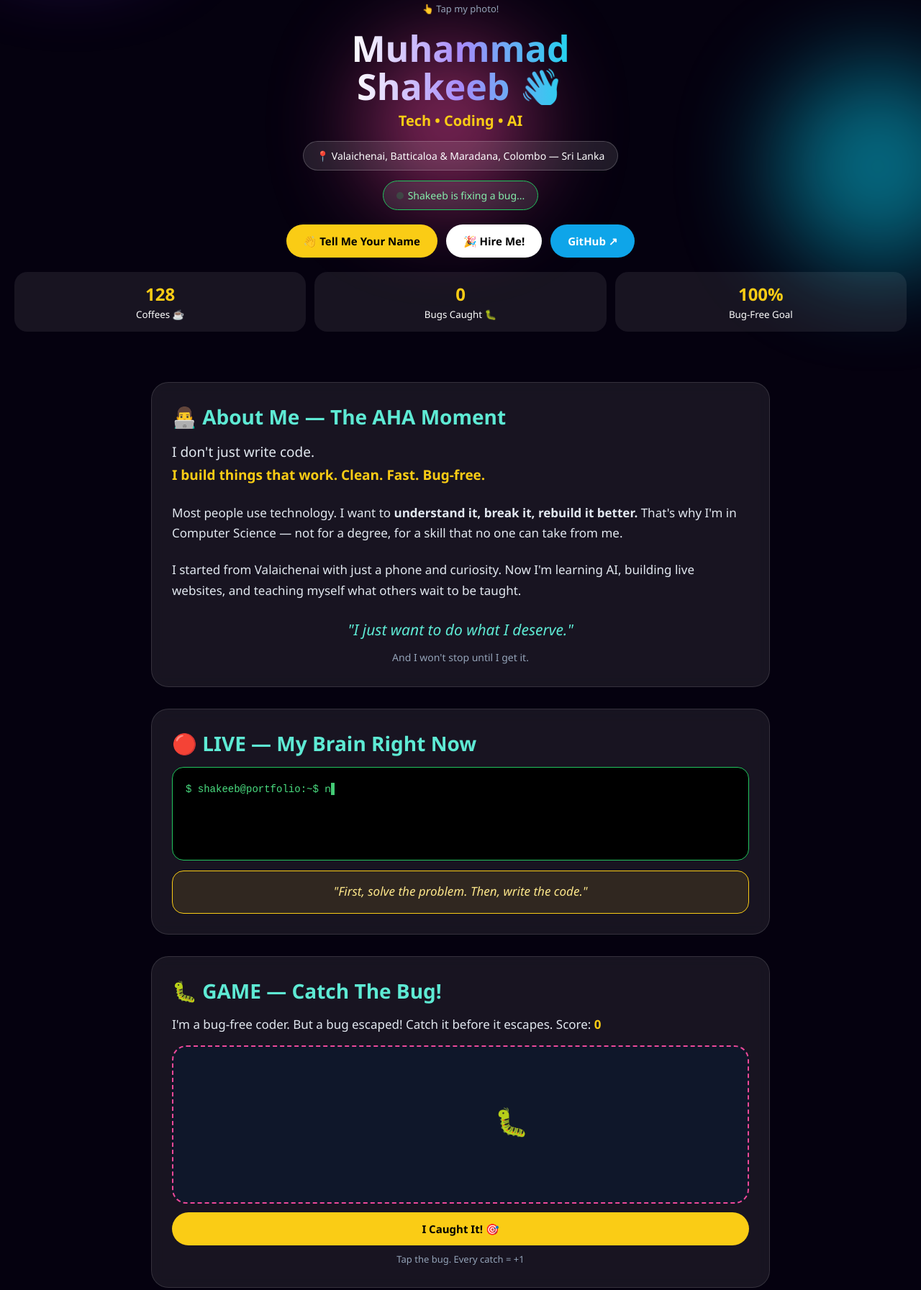
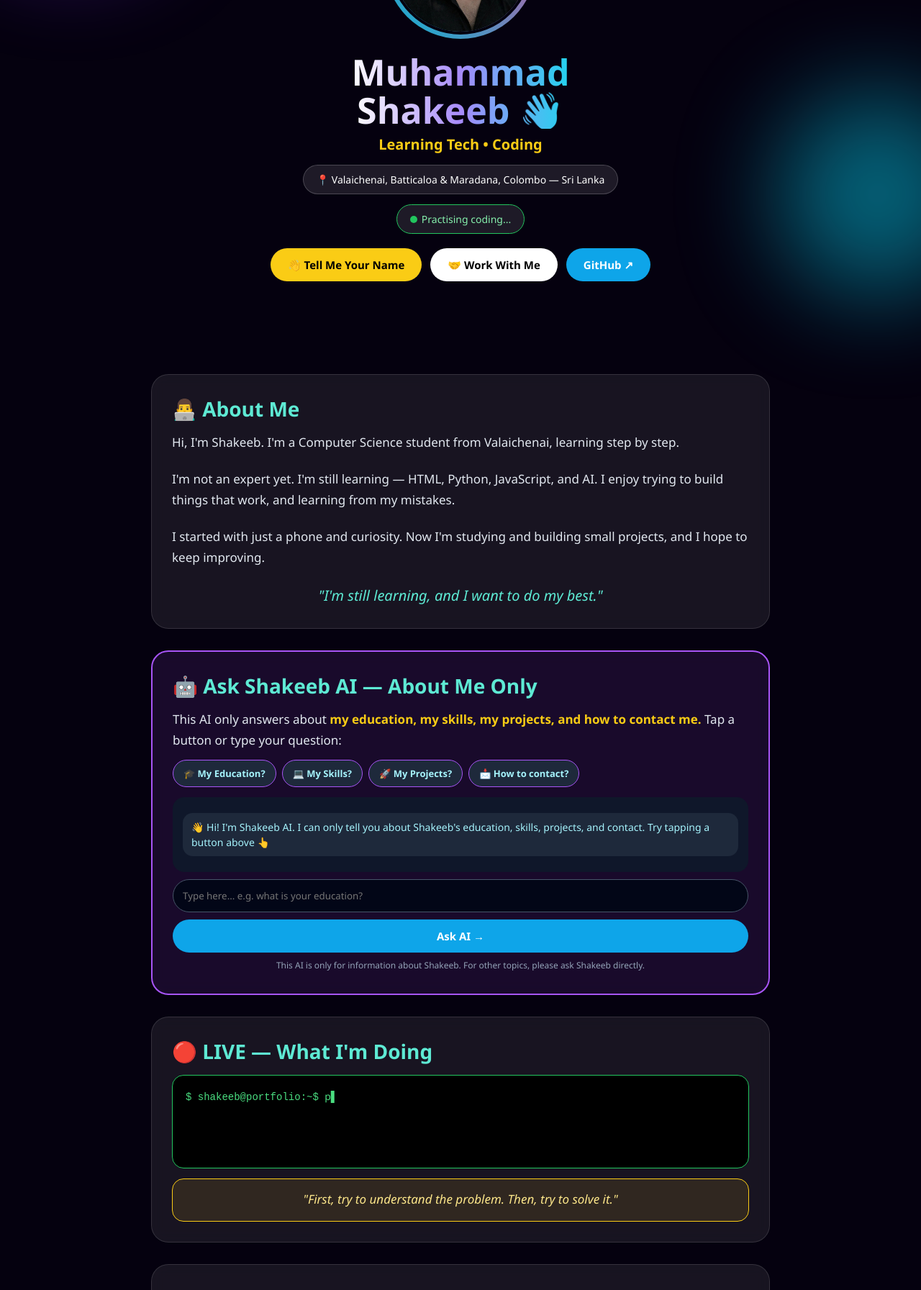
Before and after one commit to mskb2005/my-portfolio, a plain HTML site: page index.html in a window 1280 px wide. Shown: the part 310-2103 px from the top of the page at 72% size. Drawn offline with Linux system fonts and the light colour scheme.

Commit message:
Update index.html

```diff
--- a/index.html
+++ b/index.html
@@ -3,28 +3,24 @@
 <head>
 <meta charset="UTF-8">
 <meta name="viewport" content="width=device-width, initial-scale=1.0">
-<title>Muhammad Shakeeb | The Experience</title>
+<title>Muhammad Shakeeb | Portfolio</title>
 <style>
 *{margin:0;padding:0;box-sizing:border-box;font-family:'Segoe UI',sans-serif}
 body{background:#05010f;color:white;overflow-x:hidden}
-.orb{position:fixed;border-radius:50%;filter:blur(70px);opacity:.6;z-index:0;animation:float 8s ease-in-out infinite}
+.orb{position:fixed;border-radius:50%;filter:blur(70px);opacity:.55;z-index:0}
 .o1{width:300px;height:300px;background:#7c3aed;top:-50px;left:-50px}
-.o2{width:280px;height:280px;background:#06b6d4;bottom:10%;right:-80px;animation-delay:2s}
-.o3{width:220px;height:220px;background:#ec4899;top:50%;left:40%;animation-delay:4s}
-@keyframes float{0%,100%{transform:translateY(0)}50%{transform:translateY(-40px)}}
-nav{position:fixed;top:0;width:100%;z-index:99;display:flex;justify-content:center;gap:14px;padding:14px;background:rgba(0,0,0,.65);backdrop-filter:blur(12px)}
+.o2{width:280px;height:280px;background:#06b6d4;bottom:10%;right:-80px}
+nav{position:fixed;top:0;width:100%;z-index:99;display:flex;justify-content:center;gap:14px;padding:14px;background:rgba(0,0,0,.65);backdrop-filter:blur(12px);flex-wrap:wrap}
 nav a{color:#5eead4;text-decoration:none;font-weight:700;font-size:13px}
 .hero{min-height:100vh;display:flex;flex-direction:column;align-items:center;justify-content:center;text-align:center;padding:95px 20px 40px;position:relative;z-index:1}
-.photo-wrap{width:210px;height:210px;border-radius:50%;padding:6px;background:linear-gradient(45deg,#a855f7,#06b6d4,#ec4899,#facc15);background-size:300% 300%;animation:grad 4s linear infinite;cursor:pointer}
-@keyframes grad{0%{background-position:0%}100%{background-position:300%}}
+.photo-wrap{width:210px;height:210px;border-radius:50%;padding:6px;background:linear-gradient(45deg,#a855f7,#06b6d4,#ec4899,#facc15);background-size:300% 300%;cursor:pointer}
 .photo-wrap img{width:100%;height:100%;object-fit:cover;border-radius:50%;border:4px solid #05010f}
 h1{font-size:50px;line-height:1.05;margin:20px 0 8px;background:linear-gradient(90deg,#fff,#a78bfa,#22d3ee);-webkit-background-clip:text;-webkit-text-fill-color:transparent}
 .typing{color:#facc15;font-size:20px;font-weight:700;min-height:28px}
 .badge{margin-top:14px;background:rgba(255,255,255,.1);border:1px solid rgba(255,255,255,.2);padding:10px 18px;border-radius:999px;font-size:14px}
-.live-dot{display:inline-block;width:10px;height:10px;background:#22c55e;border-radius:50%;margin-right:6px;animation:blink 1s infinite}
-@keyframes blink{0%,100%{opacity:1}50%{opacity:.2}}
+.live-dot{display:inline-block;width:10px;height:10px;background:#22c55e;border-radius:50%;margin-right:6px}
 .btns{display:flex;gap:12px;margin-top:20px;flex-wrap:wrap;justify-content:center}
-.btn{padding:13px 24px;border-radius:999px;text-decoration:none;font-weight:800;transition:.3s;border:none;cursor:pointer;font-size:15px}
+.btn{padding:13px 24px;border-radius:999px;text-decoration:none;font-weight:800;border:none;cursor:pointer;font-size:15px}
 .btn-w{background:white;color:black}.btn-b{background:#0ea5e9;color:white}.btn-y{background:#facc15;color:black}
 section{max-width:900px;margin:30px auto;padding:0 20px;position:relative;z-index:1}
 .card{background:rgba(255,255,255,.08);border:1px solid rgba(255,255,255,.12);border-radius:24px;padding:28px;margin-bottom:24px;backdrop-filter:blur(10px)}
@@ -39,95 +35,87 @@ section{max-width:900px;margin:30px auto;padding:0 20px;position:relative;z-inde
 .project b{color:#facc15;font-size:18px}
 .terminal{background:#000;border:1px solid #22c55e;border-radius:16px;padding:18px;text-align:left;font-family:monospace;font-size:14px;line-height:1.6;min-height:130px;color:#4ade80}
 .quote-box{margin-top:14px;background:rgba(250,204,21,.1);border:1px solid #facc15;border-radius:16px;padding:16px;text-align:center;color:#fde68a;font-style:italic;font-size:17px;min-height:60px}
-.game-box{background:#0f172a;border:2px dashed #ec4899;border-radius:20px;height:220px;position:relative;overflow:hidden;margin-top:14px}
-#bug{position:absolute;font-size:38px;cursor:pointer;transition:.3s;user-select:none}
-#bug:hover{transform:scale(1.2)}
-.chat{background:#0f172a;border-radius:16px;padding:14px;margin-top:14px;max-height:240px;overflow-y:auto;text-align:left}
+/* AI - SPECIFIC SECTION */
+.ai-card{border:2px solid #a855f7 !important;background:rgba(168,85,247,.12) !important}
+.quick{display:flex;flex-wrap:wrap;gap:8px;margin:12px 0}
+.quick button{background:#1e293b;color:#a5f3fc;border:1px solid #a855f7;padding:9px 14px;border-radius:999px;font-size:13px;font-weight:700;cursor:pointer}
+.chat{background:#0f172a;border-radius:16px;padding:14px;margin-top:14px;max-height:260px;overflow-y:auto;text-align:left}
 .msg{padding:9px 12px;border-radius:14px;margin:8px 0;font-size:14px;line-height:1.5}
 .ai{background:#1e293b;color:#a5f3fc}
 .you{background:#2563eb;color:white;text-align:right}
 input{width:100%;padding:13px;border-radius:999px;border:1px solid #475569;background:#020617;color:white;outline:none;margin-top:10px}
-.spark{position:fixed;width:8px;height:8px;border-radius:50%;pointer-events:none;z-index:999;animation:fall .8s forwards}
-@keyframes fall{to{transform:translateY(30px) scale(0);opacity:0}}
 .contact a{display:block;text-align:center;padding:15px;border-radius:16px;margin-top:12px;text-decoration:none;font-weight:800;color:white}
 footer{text-align:center;padding:30px;color:#94a3b8;font-size:13px;position:relative;z-index:1}
 </style>
 </head>
 <body>
-<div class="orb o1"></div><div class="orb o2"></div><div class="orb o3"></div>
-<nav><a href="#about">About</a><a href="#live">LIVE</a><a href="#game">Game</a><a href="#ai">Ask AI</a><a href="#edu">Education</a><a href="#contact">Contact</a></nav>
+<div class="orb o1"></div><div class="orb o2"></div>
+<nav><a href="#about">About</a><a href="#ai">Shakeeb AI</a><a href="#live">LIVE</a><a href="#edu">Education</a><a href="#skills">Skills</a><a href="#contact">Contact</a></nav>
 
 <div class="hero">
   <div class="photo-wrap" onclick="tapPhoto()"><img src="IMG-20261120-WA0055.jpg" alt="Muhammad Shakeeb"></div>
-  <p style="font-size:13px;color:#94a3b8;margin-top:8px">👆 Tap my photo!</p>
-  <h1 id="welcomeTitle">Muhammad<br>Shakeeb 👋</h1>
+  <h1>Muhammad<br>Shakeeb 👋</h1>
   <div class="typing" id="typing"></div>
   <div class="badge">📍 Valaichenai, Batticaloa & Maradana, Colombo — Sri Lanka</div>
-  <div class="badge" style="border-color:#22c55e;color:#86efac"><span class="live-dot"></span><span id="liveStatus">Shakeeb is coding right now...</span></div>
+  <div class="badge" style="border-color:#22c55e;color:#86efac"><span class="live-dot"></span><span id="liveStatus">Learning and building...</span></div>
   <div class="btns">
     <button class="btn btn-y" onclick="askName()">👋 Tell Me Your Name</button>
-    <button class="btn btn-w" onclick="hireMe()">🎉 Hire Me!</button>
+    <button class="btn btn-w" onclick="hireMe()">🤝 Work With Me</button>
     <a class="btn btn-b" href="https://github.com/mskb2005" target="_blank">GitHub ↗</a>
-  </div>
-  <div style="display:flex;gap:12px;margin-top:20px;width:100%">
-    <div style="flex:1;background:rgba(255,255,255,.08);padding:14px;border-radius:18px"><b style="font-size:24px;color:#facc15" id="coffeeCount">127</b><br><small>Coffees ☕</small></div>
-    <div style="flex:1;background:rgba(255,255,255,.08);padding:14px;border-radius:18px"><b style="font-size:24px;color:#facc15" id="bugScore">0</b><br><small>Bugs Caught 🐛</small></div>
-    <div style="flex:1;background:rgba(255,255,255,.08);padding:14px;border-radius:18px"><b style="font-size:24px;color:#facc15">100%</b><br><small>Bug-Free Goal</small></div>
   </div>
 </div>
 
 <section id="about"><div class="card">
-<h2>👨‍💻 About Me — The AHA Moment</h2>
-<p style="font-size:19px">I don't just write code.<br><b style="color:#facc15">I build things that work. Clean. Fast. Bug-free.</b></p><br>
-<p>Most people use technology. I want to <b>understand it, break it, rebuild it better.</b> That's why I'm in Computer Science — not for a degree, for a skill that no one can take from me.</p><br>
-<p>I started from Valaichenai with just a phone and curiosity. Now I'm learning AI, building live websites, and teaching myself what others wait to be taught.</p><br>
-<p style="color:#5eead4;font-style:italic;font-size:21px;text-align:center">"I just want to do what I deserve."</p>
-<p style="text-align:center;color:#94a3b8;font-size:14px;margin-top:8px">And I won't stop until I get it.</p>
+<h2>👨‍💻 About Me</h2>
+<p>Hi, I'm Shakeeb. I'm a Computer Science student from Valaichenai, learning step by step.</p><br>
+<p>I'm not an expert yet. I'm still learning — HTML, Python, JavaScript, and AI. I enjoy trying to build things that work, and learning from my mistakes.</p><br>
+<p>I started with just a phone and curiosity. Now I'm studying and building small projects, and I hope to keep improving.</p><br>
+<p style="color:#5eead4;font-style:italic;font-size:20px;text-align:center">"I'm still learning, and I want to do my best."</p>
+</div></section>
+
+<!-- SHAKEEB AI - SPECIFIC PLACE : RIGHT AFTER ABOUT, ONLY ABOUT SHAKEEB -->
+<section id="ai"><div class="card ai-card">
+<h2>🤖 Ask Shakeeb AI — About Me Only</h2>
+<p>This AI only answers about <b style="color:#facc15">my education, my skills, my projects, and how to contact me.</b> Tap a button or type your question:</p>
+<div class="quick">
+<button onclick="quickAsk('education')">🎓 My Education?</button>
+<button onclick="quickAsk('skills')">💻 My Skills?</button>
+<button onclick="quickAsk('projects')">🚀 My Projects?</button>
+<button onclick="quickAsk('contact')">📩 How to contact?</button>
+</div>
+<div class="chat" id="chat"><div class="msg ai">👋 Hi! I'm Shakeeb AI. I can only tell you about Shakeeb's education, skills, projects, and contact. Try tapping a button above 👆</div></div>
+<input id="qInput" placeholder="Type here... e.g. what is your education?" onkeypress="if(event.key==='Enter') askAI()">
+<button class="btn btn-b" style="width:100%;margin-top:10px" onclick="askAI()">Ask AI →</button>
+<p style="font-size:12px;color:#94a3b8;margin-top:8px;text-align:center">This AI is only for information about Shakeeb. For other topics, please ask Shakeeb directly.</p>
 </div></section>
 
 <section id="live"><div class="card">
-<h2>🔴 LIVE — My Brain Right Now</h2>
-<div class="terminal" id="terminal">$ shakeeb@portfolio:~$ <span id="termText"></span><span style="animation:blink .8s infinite">▌</span></div>
-<div class="quote-box" id="quoteBox">Loading mindset...</div>
-</div></section>
-
-<section id="game"><div class="card">
-<h2>🐛 GAME — Catch The Bug!</h2>
-<p>I'm a bug-free coder. But a bug escaped! Catch it before it escapes. Score: <b style="color:#facc15" id="score2">0</b></p>
-<div class="game-box" id="gameBox"><div id="bug" onclick="catchBug()">🐛</div></div>
-<button class="btn btn-y" style="margin-top:12px;width:100%" onclick="catchBug()">I Caught It! 🎯</button>
-<p style="font-size:13px;color:#94a3b8;text-align:center;margin-top:8px">Tap the bug. Every catch = +1</p>
-</div></section>
-
-<section id="ai"><div class="card">
-<h2>🤖 Ask Shakeeb AI</h2>
-<p>Ask me anything — who am I? What do I do? Am I good at coding?</p>
-<div class="chat" id="chat"><div class="msg ai">👋 Hey! I'm Shakeeb AI. Ask me "who are you" or "what is your dream" 👇</div></div>
-<input id="qInput" placeholder="Type here... e.g. what is your dream?" onkeypress="if(event.key==='Enter') askAI()">
-<button class="btn btn-b" style="width:100%;margin-top:10px" onclick="askAI()">Ask AI →</button>
+<h2>🔴 LIVE — What I'm Doing</h2>
+<div class="terminal" id="terminal">$ shakeeb@portfolio:~$ <span id="termText"></span><span>▌</span></div>
+<div class="quote-box" id="quoteBox">Loading...</div>
 </div></section>
 
 <section id="edu"><div class="card">
 <h2>🎓 Education Journey</h2>
 <div class="edu"><b>Now — BSc in Computer Science</b><br><span>Open University of Sri Lanka (OUSL)<br>Also studying Chemistry & Physics</span><br><a class="official" href="https://ou.ac.lk" target="_blank">🌐 Visit Official OUSL Website → ou.ac.lk</a></div>
-<div class="edu"><b>Completed — Diploma in IT & AI</b><br><span>CASED Institute, Sri Lanka</span><br><a class="official" href="https://casedgl.org" target="_blank">🌐 Visit Official CASED Website → casedgl.org</a></div>
+<div class="edu"><b>Completed — Diploma in IT & AI</b><br><span>CASED Institute, Sri Lanka</span><br><a class="official" href="https://share.google/3Szfp0XyzKnJTM7Jy" target="_blank">🌐 Visit Official CASED Website →</a></div>
 <div class="edu"><b>School — BT/BC Annoor National School</b><br><span>Valaichenai, Batticaloa — Where my journey started</span></div>
 </div></section>
 
 <section id="skills"><div class="card">
-<h2>📊 My Power Levels</h2>
-<p>HTML & CSS</p><div class="bar-bg"><div class="bar" data-w="95%"></div></div>
-<p>Python</p><div class="bar-bg"><div class="bar" data-w="85%"></div></div>
-<p>JavaScript</p><div class="bar-bg"><div class="bar" data-w="80%"></div></div>
-<p>AI & Machine Learning</p><div class="bar-bg"><div class="bar" data-w="88%"></div></div>
-<p>Bug-Free Coding</p><div class="bar-bg"><div class="bar" data-w="100%"></div></div>
+<h2>📊 What I'm Learning</h2>
+<p style="font-size:14px;color:#94a3b8;margin-bottom:12px">These are not expert levels — just what I'm practising and improving every day.</p>
+<p>HTML & CSS</p><div class="bar-bg"><div class="bar" data-w="85%"></div></div>
+<p>Python</p><div class="bar-bg"><div class="bar" data-w="75%"></div></div>
+<p>JavaScript</p><div class="bar-bg"><div class="bar" data-w="70%"></div></div>
+<p>AI & Machine Learning — Learning</p><div class="bar-bg"><div class="bar" data-w="65%"></div></div>
 </div></section>
 
 <section id="projects"><div class="card">
 <h2>🚀 My Projects</h2>
-<div class="project"><b>1. This Website — The Experience</b><p>You are playing with it right now! Built from my phone.</p></div>
-<div class="project"><b>2. AI Learning Projects</b><p>Exploring AI, experimenting with code, building smart apps.</p></div>
-<div class="project"><b>3. Next Project — Coming Soon...</b><p>Something bigger is coming. Follow me to see it first!</p></div>
+<div class="project"><b>1. This Website</b><p>You are seeing it right now. Built from my phone, while learning.</p></div>
+<div class="project"><b>2. AI Learning Projects</b><p>Small experiments while learning AI and coding.</p></div>
+<div class="project"><b>3. Next Project — Coming Soon...</b><p>I'm planning something new. I'll share it when it's ready.</p></div>
 </div></section>
 
 <section id="contact"><div class="card">
@@ -145,20 +133,27 @@ footer{text-align:center;padding:30px;color:#94a3b8;font-size:13px;position:rela
 <footer>Made with ❤️ by Muhammad Shakeeb • 2026<br>Valaichenai • Batticaloa • Colombo</footer>
 
 <script>
-const texts=["BSc Computer Science Student","Tech • Coding • AI","Bug-Free Code Builder","Future AI Developer"];
+const texts=["BSc Computer Science Student","Learning Tech • Coding • AI","Still Learning, Still Building"];
 let ti=0,ci=0,del=false;
 function type(){let cur=texts[ti];document.getElementById("typing").textContent=del?cur.slice(0,--ci):cur.slice(0,++ci);if(!del&&ci==cur.length){del=true;setTimeout(type,1200);return}if(del&&ci==0){del=false;ti=(ti+1)%texts.length}setTimeout(type,del?40:80);} type();
-const statuses=["Shakeeb is coding right now...","Shakeeb is fixing a bug...","Shakeeb is learning AI...","Shakeeb is thinking of next project...","Shakeeb is building something new...","Shakeeb is debugging like a pro..."];let si=0;setInterval(()=>{document.getElementById("liveStatus").textContent=statuses[si];si=(si+1)%statuses.length},3000);
-const codeLines=["git add .","git commit -m 'made it better'","python ai.py -> learning...","npm run build -> SUCCESS ✅","print('I will do what I deserve')","while alive: keep_coding()","// no bugs here. only features."];let li=0,char=0;function termType(){let line=codeLines[li];document.getElementById("termText").textContent=line.slice(0,++char);if(char>=line.length){setTimeout(()=>{li=(li+1)%codeLines.length;char=0},1200)}setTimeout(termType,55)}termType();
-const quotes=["\"First, solve the problem. Then, write the code.\"","\"I don't wait for opportunity. I build it.\"","\"Bug-free is not luck. It's discipline.\"","\"From Valaichenai to the world — with just a phone and a dream.\"","\"Code is my language. AI is my future.\"","\"I just want to do what I deserve.\""];let qi=0;setInterval(()=>{document.getElementById("quoteBox").textContent=quotes[qi];qi=(qi+1)%quotes.length},5000);document.getElementById("quoteBox").textContent=quotes[0];
-let coffee=127;setInterval(()=>{coffee++;document.getElementById("coffeeCount").textContent=coffee},4000);
-function askName(){let n=prompt("What's your name?");if(n){document.getElementById("welcomeTitle").innerHTML="Welcome, "+n+"! 👋<br><span style='font-size:22px;color:#facc15'>I'm Muhammad Shakeeb</span>";alert("Welcome "+n+"! Thanks for visiting my site ❤️")}}
-function tapPhoto(){let msgs=["Ouch! 😆","Hey! That tickles 😂","You found my secret! I'm Shakeeb!","Stop tapping me! 😅","Okay okay, I love you too ❤️"];alert(msgs[Math.floor(Math.random()*msgs.length)])}
-function hireMe(){for(let i=0;i<60;i++){let s=document.createElement("div");s.textContent=["🎉","⭐","🔥","💻","❤️"][Math.floor(Math.random()*5)];s.style.cssText="position:fixed;left:"+(Math.random()*100)+"vw;top:-20px;font-size:28px;z-index:999;animation:fall2 2s forwards";document.body.appendChild(s);setTimeout(()=>s.remove(),2000)}alert("THANK YOU! 🎉 Shakeeb will contact you soon!");let st=document.createElement("style");st.textContent="@keyframes fall2{to{transform:translateY(110vh) rotate(360deg)}}";document.head.appendChild(st)}
-let score=0;function catchBug(){score++;document.getElementById("bugScore").textContent=score;document.getElementById("score2").textContent=score;let b=document.getElementById("bug");b.style.left=Math.random()*80+"%";b.style.top=Math.random()*70+"%";if(score==5)alert("WOW! 5 bugs caught! You are a pro debugger like me! 🐛🔥");if(score==10)alert("10 BUGS! You are officially a Bug Hunter! 🏆")}
-setInterval(()=>{let b=document.getElementById("bug");b.style.left=Math.random()*80+"%";b.style.top=Math.random()*70+"%"},1800);
-function askAI(){let inp=document.getElementById("qInput");let q=inp.value.toLowerCase();if(!q) return;let chat=document.getElementById("chat");chat.innerHTML+="<div class='msg you'>"+inp.value+"</div>";let ans="Great question! I'm Shakeeb — I build clean, bug-free code and I'm learning AI. My dream? To do what I deserve and build something big from Sri Lanka! 🇱🇰";if(q.includes("who"))ans="I'm Muhammad Shakeeb from Valaichenai, Batticaloa. BSc Computer Science at OUSL, Diploma in IT & AI from CASED. I build bug-free code!";else if(q.includes("dream")||q.includes("future"))ans="My dream is simple: I just want to do what I deserve. Build big things, from Sri Lanka to the world!";else if(q.includes("good")||q.includes("best")||q.includes("coding"))ans="Yes! I focus on CLEAN, FAST, BUG-FREE code. No bugs here, only features 😎";else if(q.includes("age")||q.includes("old"))ans="Haha nice try! Age is just a number. My skills speak louder 😎";else if(q.includes("hi")||q.includes("hello")||q.includes("hey"))ans="Heyyy! Welcome to my world! Tap my photo, play the bug game, and don't forget to hire me! 😂";else if(q.includes("love")||q.includes("girlfriend"))ans="My only love right now is CODING and AI 😂❤️";chat.innerHTML+="<div class='msg ai'>🤖 "+ans+"</div>";chat.scrollTop=chat.scrollHeight;inp.value=""}
-document.addEventListener("mousemove",e=>{let s=document.createElement("div");s.className="spark";s.style.left=e.clientX+"px";s.style.top=e.clientY+"px";s.style.background=["#a855f7","#22d3ee","#facc15","#ec4899"][Math.floor(Math.random()*4)];document.body.appendChild(s);setTimeout(()=>s.remove(),800)});
+const statuses=["Learning and building...","Practising coding...","Learning AI little by little...","Working on a small project..."];let si=0;setInterval(()=>{document.getElementById("liveStatus").textContent=statuses[si];si=(si+1)%statuses.length},3000);
+const codeLines=["git add .","git commit -m 'learning everyday'","python ai.py -> learning...","print('still learning, trying my best')","// learning from mistakes"];let li=0,char=0;function termType(){let line=codeLines[li];document.getElementById("termText").textContent=line.slice(0,++char);if(char>=line.length){setTimeout(()=>{li=(li+1)%codeLines.length;char=0},1200)}setTimeout(termType,55)}termType();
+const quotes=["\"First, try to understand the problem. Then, try to solve it.\"","\"I'm still learning. Every day, a little more.\"","\"Mistakes teach me more than success.\"","\"From Valaichenai, learning step by step.\"","\"I'm still learning, and I want to do my best.\""];let qi=0;setInterval(()=>{document.getElementById("quoteBox").textContent=quotes[qi];qi=(qi+1)%quotes.length},5000);document.getElementById("quoteBox").textContent=quotes[0];
+function askName(){let n=prompt("What's your name?");if(n){document.getElementById("welcomeTitle");alert("Welcome "+n+"! Thanks for visiting ❤️")}}
+function tapPhoto(){alert("Hey! Thanks for visiting my site 😊")}
+function hireMe(){alert("Thank you! Please contact Shakeeb on WhatsApp or Email. He will reply soon 😊")}
+function getAnswer(q){
+q=q.toLowerCase();
+if(q.includes("edu")||q.includes("study")||q.includes("university")||q.includes("school")||q.includes("cased")||q.includes("ousl")||q.includes("diploma")||q.includes("degree")) return "📚 Shakeeb's Education: 1) Now: BSc in Computer Science at Open University of Sri Lanka (OUSL) - also studying Chemistry & Physics. 2) Completed: Diploma in IT & AI from CASED Institute. 3) School: BT/BC Annoor National School, Valaichenai.";
+if(q.includes("skill")||q.includes("code")||q.includes("python")||q.includes("html")||q.includes("javascript")||q.includes("can you")||q.includes("do")) return "💻 Shakeeb's Skills (Learning): HTML & CSS, Python, JavaScript, and AI / Machine Learning basics. He is still learning and improving every day.";
+if(q.includes("project")) return "🚀 Shakeeb's Projects: 1) This website - built from his phone while learning. 2) Small AI learning projects. 3) Next project coming soon.";
+if(q.includes("contact")||q.includes("whatsapp")||q.includes("email")||q.includes("phone")||q.includes("linkedin")||q.includes("reach")) return "📩 Contact Shakeeb: Email mgmshakeeb2005@gmail.com, WhatsApp via the button below, GitHub mskb2005. He is in Valaichenai, Batticaloa & Maradana, Colombo.";
+if(q.includes("who")||q.includes("about")||q.includes("name")) return "👋 Shakeeb is Muhammad Shakeeb from Valaichenai, Batticaloa. A Computer Science student at OUSL, still learning coding and AI.";
+if(q.includes("where")||q.includes("live")||q.includes("from")) return "📍 Shakeeb is from Valaichenai, Batticaloa, Sri Lanka. Also available in Maradana, Colombo.";
+return "I'm Shakeeb AI, and I only answer about Shakeeb. Please ask about: His Education, Skills, Projects, or Contact. Tap a button above 👆";
+}
+function quickAsk(t){document.getElementById("qInput").value=t;askAI();}
+function askAI(){let inp=document.getElementById("qInput");let q=inp.value;if(!q) return;let chat=document.getElementById("chat");chat.innerHTML+="<div class='msg you'>"+q+"</div>";chat.innerHTML+="<div class='msg ai'>🤖 "+getAnswer(q)+"</div>";chat.scrollTop=chat.scrollHeight;inp.value="";}
 window.addEventListener("scroll",()=>{document.querySelectorAll(".bar").forEach(b=>{let r=b.getBoundingClientRect();if(r.top<window.innerHeight) b.style.width=b.dataset.w})});
 setTimeout(()=>{document.querySelectorAll(".bar").forEach(b=>b.style.width=b.dataset.w)},800);
 </script>
```
